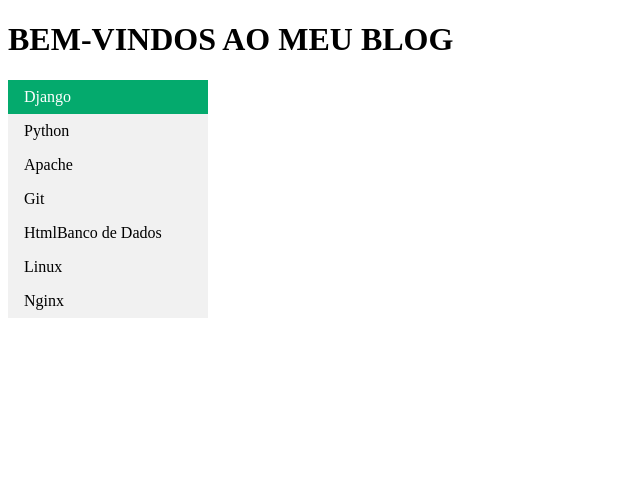
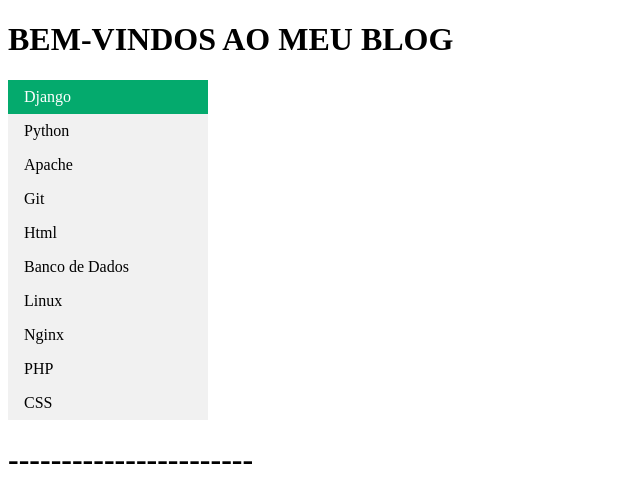
Before and after one commit to Felipe500/Blog-Django, a Django app: page /home/ in a window 1280 px wide. Shown: the top 503 px of the page, without its empty margins (0-640 px from the left). Run offline with Django 3.2, Linux system fonts and the light colour scheme.

Commit message:
atualização 2

```diff
--- a/website/templates/index.html
+++ b/website/templates/index.html
@@ -11,7 +11,6 @@
 }
 
 li a {
-
   display: block;
   color: #000;
   padding: 8px 16px;
@@ -34,6 +33,8 @@
 
 
 
+
+
 <ul>
 
  {% for item in lista_tec %}
@@ -47,7 +48,7 @@
 
 {% endfor %}
 </ul>
-
+<h1> -----------------------</h1>
 
 
 </body>
--- a/website/views.py
+++ b/website/views.py
@@ -4,8 +4,8 @@
 def hello_blog(request):
 	#return HttpResponse('BLOG')
 	lista = [
-		'Django', 'Python', 'Apache', 'Git', 'Html'
-		'Banco de Dados ', 'Linux ', 'Nginx'
+		'Django', 'Python', 'Apache', 'Git', 'Html',
+		'Banco de Dados ', 'Linux ', 'Nginx', 'PHP', 'CSS'
 	]
 
 	valor1 = '1'
```
